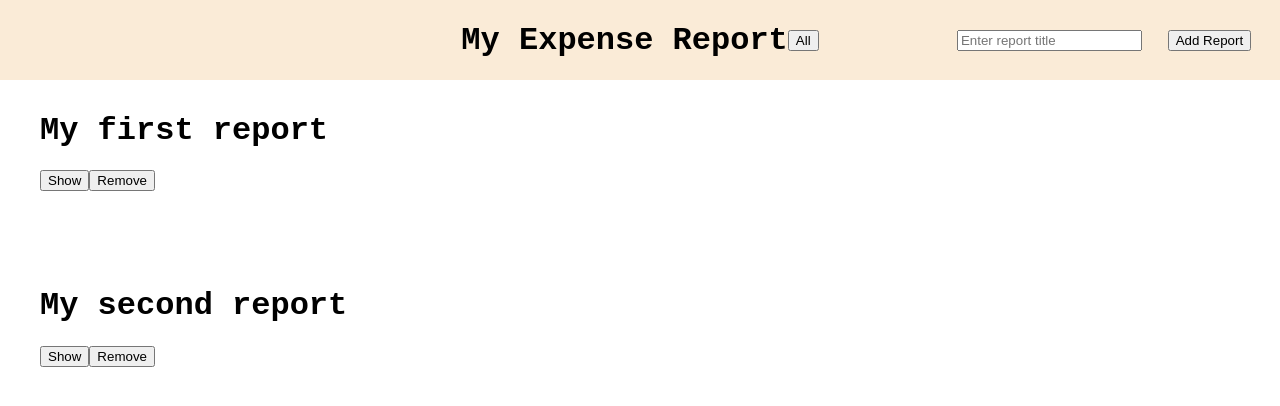
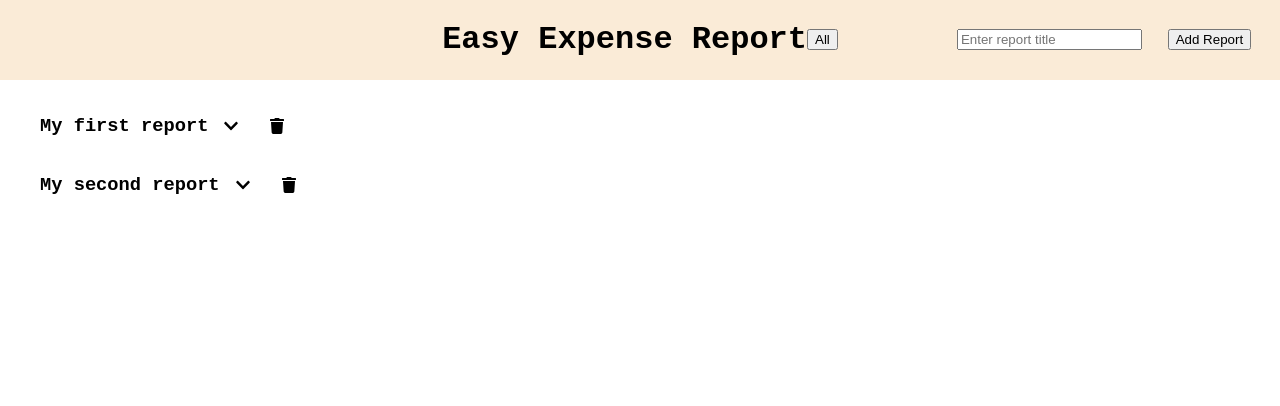
Before and after one commit to echen831/Easy-Expense-Report, a React (Create React App) app: page / in a window 1280 px wide. Shown: the top 406 px of the page. Built offline with nearby package versions, Linux system fonts and the light colour scheme.

Commit message:
add index.html into root

```diff
--- a/src/App.js
+++ b/src/App.js
@@ -2,7 +2,13 @@ import React, { useState } from 'react';
 import { Header } from './Components/header';
 import { AllReports } from './Components/all';
 import { DATA } from './initial_data';
+import { library } from '@fortawesome/fontawesome-svg-core';
+import { fab } from '@fortawesome/free-brands-svg-icons';
+import { fas } from '@fortawesome/free-solid-svg-icons';
 import './styles.css';
+
+library.add(fab, fas);
+
 
 const App = () => {
 
--- a/src/Components/account.jsx
+++ b/src/Components/account.jsx
@@ -1,15 +1,18 @@
 import React, { useState } from 'react';
-import { Report } from './report'
+import { Report } from './report';
+import { FontAwesomeIcon } from '@fortawesome/react-fontawesome';
 
 export const Account = (props) => {
 
     const [show, setShow] = useState(false)
     return (
         <div className="account-container">
-            <div>
-                <h1>{props.data.title}</h1>
-                <button onClick={() => setShow(!show)}>Show</button>
-                <button onClick={() => props.removeAccount(props.idx)}>Remove</button>
+            <div className='account-header'>
+                <h3>{props.data.title}</h3>
+                <p onClick={() => setShow(!show)}>
+                    {show ? <FontAwesomeIcon icon="chevron-up" /> : <FontAwesomeIcon icon="chevron-down" />}
+                </p>
+                <p onClick={() => props.removeAccount(props.idx)}><FontAwesomeIcon icon="trash"/></p>
             </div>
             <Report data={props.data.items}
                     idx={props.idx}
--- a/src/Components/header.jsx
+++ b/src/Components/header.jsx
@@ -6,7 +6,7 @@ export const Header = (props) => {
 
     return (
         <div className='header-container'>
-            <h1>My Expense Report</h1>
+            <h1>Easy Expense Report</h1>
             <AddReport addAccount={props.addAccount}/>
             <button onClick={() => props.toggle('showAll')}>All</button>
         </div>
--- a/src/styles.css
+++ b/src/styles.css
@@ -22,9 +22,6 @@ button {
 
 
 .header-container {
-  position: fixed;
-  top: 0;
-  left: 0;
   width: 100%;
   height: 10%;
   background-color: rgb(250, 235, 215);
@@ -47,9 +44,20 @@ button {
 }
 
 .account-container {
-    padding-top: 6%;
     width: 90%;
     height: fit-content;
+}
+
+.account-container p {
+    display: flex;
+    justify-content: center;
+    align-items: center;
+    margin: 1em;
+    cursor: pointer;
+}
+
+.account-header {
+    display: flex;
 }
 
 .report-container {
```
Also changed, not shown: index.html (added, +11 -0 lines).
